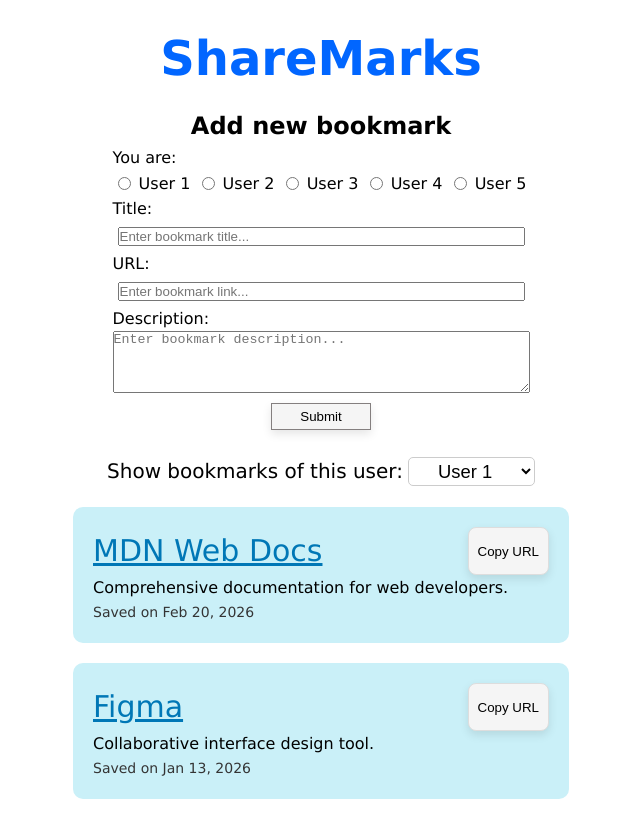
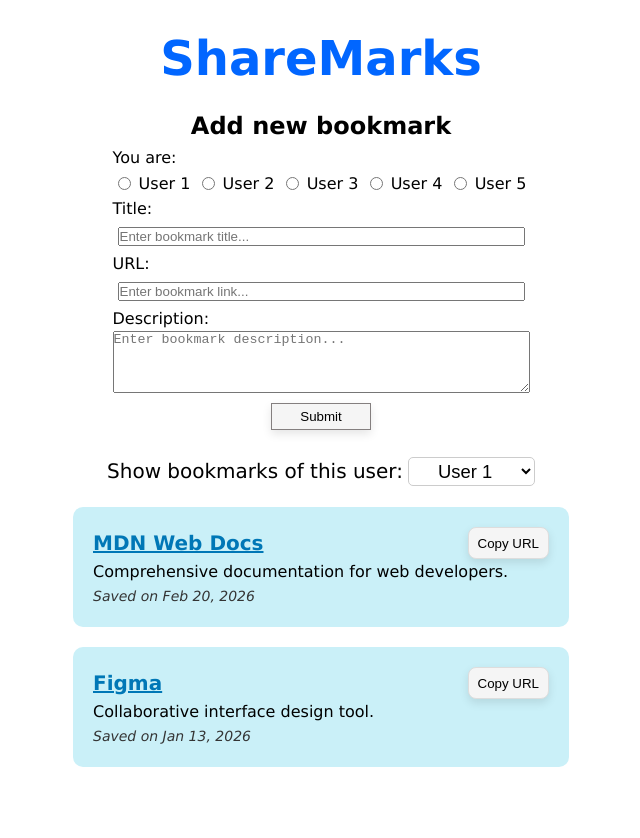
Before and after one commit to trngdothuy/Piscine-Sprint-Project-Shared-Bookmarks, a website with bundled scripts: page index.html in a window 1280 px wide. Shown: the whole page, without its empty margins (319-959 px from the left). After the commit the page ends 807 px from the top, so only its background shows below. Built offline with nearby package versions, Linux system fonts and the light colour scheme.

Commit message:
Resize and update style for bookmark title and date

```diff
--- a/style.css
+++ b/style.css
@@ -66,7 +66,8 @@ select {
 }
 a {
   color: #0077b6; /* Blue links, bookmark title */
-  font-size: 30px;
+  font-size: 20px;
+  font-weight: bold;
 }
 
 a:hover {
@@ -78,6 +79,7 @@ a:hover {
 .bookmark-date {
   font-size: 0.875rem;
   color: rgb(52, 52, 52);
+  font-style: italic;
 }
 
 /* bookmark 1st line to display bookmark name and buttons */
```
